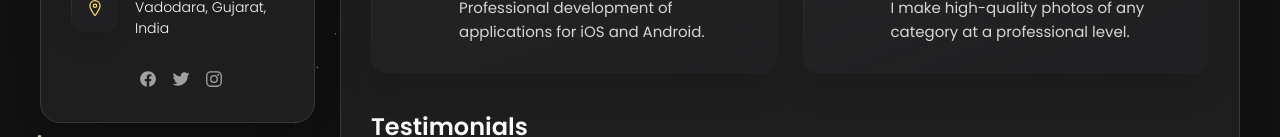
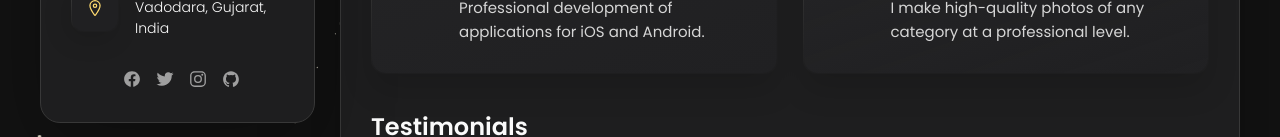
Before and after one commit to DHYEY2703/Dhyey-Portfolio-MERN, a React (Vite) app: page / in a window 1280 px wide. Shown: the part 663-800 px from the top of the page. Built offline with nearby package versions, Linux system fonts and the light colour scheme.

Commit message:
feat: add github social link and update others

```diff
--- a/src/components/Sidebar.tsx
+++ b/src/components/Sidebar.tsx
@@ -79,21 +79,27 @@ const Sidebar: React.FC = () => {
 
         <ul className="social-list">
           <li className="social-item">
-            <a href="#" className="social-link">
+            <a href="https://www.facebook.com/" target="_blank" rel="noopener noreferrer" className="social-link">
               {/*@ts-ignore*/}
               <ion-icon name="logo-facebook"></ion-icon>
             </a>
           </li>
           <li className="social-item">
-            <a href="#" className="social-link">
+            <a href="https://twitter.com/" target="_blank" rel="noopener noreferrer" className="social-link">
               {/*@ts-ignore*/}
               <ion-icon name="logo-twitter"></ion-icon>
             </a>
           </li>
           <li className="social-item">
-            <a href="#" className="social-link">
+            <a href="https://www.instagram.com/oyyy.dhyeylaa/" target="_blank" rel="noopener noreferrer" className="social-link">
               {/*@ts-ignore*/}
               <ion-icon name="logo-instagram"></ion-icon>
+            </a>
+          </li>
+          <li className="social-item">
+            <a href="https://github.com/DHYEY2703" target="_blank" rel="noopener noreferrer" className="social-link">
+              {/*@ts-ignore*/}
+              <ion-icon name="logo-github"></ion-icon>
             </a>
           </li>
         </ul>
```
